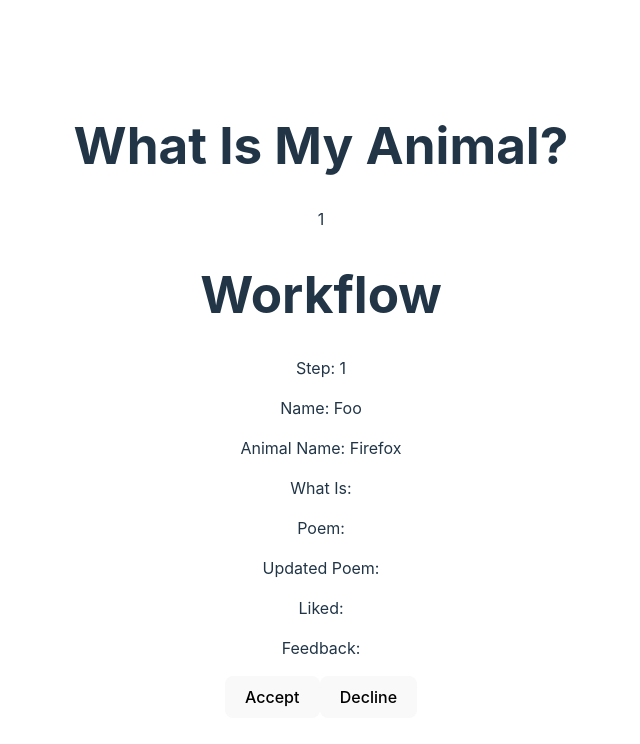
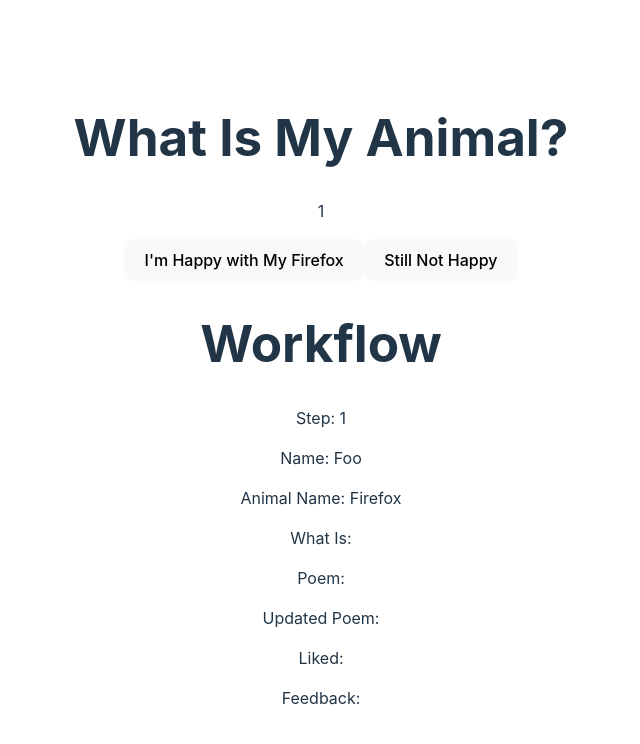
Before and after one commit to jeremyrdavis/spiritanimal-reactjs, a React (Vite) app: page / in a window 1280 px wide. Both pictures are taken after a click on the button "Get My Spirit Animal!". Shown: the top 744 px of the page, without its empty margins (319-959 px from the left). Built offline with nearby package versions, Linux system fonts and the light colour scheme.

Commit message:
first steps are working

```diff
--- a/src/SpiritAnimalApp.jsx
+++ b/src/SpiritAnimalApp.jsx
@@ -15,10 +15,6 @@ function SpiritAnimalApp() {
         feedback: null
     });
 
-    // const getAnimalName = (event) => {
-    //    event.preventDefault();
-    //    setWorkflow({...workflow, name: 'Foo', step: workflow.step + 1 });
-    // }
     const getSpiritAnimal = useCallback((e) => {
         setWorkflow({...workflow, name: 'Foo', animalName: 'Firefox', step: workflow.step + 1 });
     }, [workflow]);
@@ -43,14 +39,18 @@ function SpiritAnimalApp() {
         setWorkflow({...workflow, liked: true });
     }, [workflow]);
 
-    const myFunction = () => {
-        alert("Hi");
+    const callbacks = {
+        getSpiritAnimal,
+        getPoem,
+        addToPoem,
+        submitFeedback,
+        nextStep,
+        handleLike
     }
-
 
     return (
         <>
-            <WorkflowForm workflow={workflow} handleClick={getSpiritAnimal} handleLike={handleLike}/>
+            <WorkflowForm workflow={workflow} callbacks={callbacks} />
         </>
     )
 }
--- a/src/components/SpiritAnimalForm0.jsx
+++ b/src/components/SpiritAnimalForm0.jsx
@@ -1,28 +1,28 @@
 import React from "react";
 
-const WorkflowForm = ({workflow, handleClick, handleLike}) => {
+const WorkflowForm = ({workflow, callbacks}) => {
     if(workflow.step === 0) {
         return(
             <>
-                <WorkflowForm00 workflow={workflow} handleClick={handleClick} handleLike={handleLike} />
+                <WorkflowForm00 workflow={workflow} handleClick={callbacks.getSpiritAnimal} handleLike={callbacks.handleLike} />
             </>
         );
     }else if(workflow.step === 1){
         return(
             <>
-                <WorkflowForm01 workflow={workflow} handleClick={handleClick} />
+                <WorkflowForm01 workflow={workflow} handleClick={callbacks.getPoem} handleLike={callbacks.handleLike} />
             </>
         );
     }else if(workflow.step === 2){
         return(
             <>
-                <WorkflowForm02 workflow={workflow} handleClick={handleClick} />
+                <WorkflowForm02 workflow={workflow} handleClick={callbacks.addToPoem} handleLike={callbacks.handleLike} />
             </>
         );
     }else if(workflow.step === 3){
         return(
             <>
-                <WorkflowForm03 workflow={workflow} handleClick={handleClick} />
+                <WorkflowForm03 workflow={workflow} handleClick={callbacks.submitFeedback} />
             </>
         );
     }else if(workflow.step === 4 ){
@@ -70,14 +70,14 @@ const WorkflowForm00 = ({ workflow, handleClick }) => {
     );
 }
 
-const WorkflowForm01 = ({workflow, handleClick}) => {
+const WorkflowForm01 = ({workflow, handleClick, handleLike}) => {
     return (
             <div>
                 <h1>What Is My Animal?</h1>
                 <p>{workflow.step}</p>
+                <button onClick={handleLike}>I'm Happy with My {workflow.animalName}</button>
+                <button onClick={handleClick}>Still Not Happy</button>
                 <WorkflowDisplay workflow={workflow} />
-                <button onClick={handleClick}>Accept</button>
-                <button onClick={handleClick}>Decline</button>
             </div>
     );
 }
@@ -89,6 +89,7 @@ const WorkflowForm02 = ({workflow, handleClick}) => {
             <p>{workflow.step}</p>
             <button onClick={handleClick}>Accept</button>
             <button onClick={handleClick}>Decline</button>
+            <WorkflowDisplay workflow={workflow} />
         </div>
     );
 }
@@ -100,6 +101,7 @@ const WorkflowForm03 = ({workflow, handleClick}) => {
             <p>{workflow.step}</p>
             <button onClick={handleClick}>Accept</button>
             <button onClick={handleClick}>Decline</button>
+            <WorkflowDisplay workflow={workflow} />
         </div>
     );
 }
@@ -113,6 +115,7 @@ const WorkflowForm04 = ({workflow, handleClick}) => {
                 <input type={"text"} name={"feedback"} />
                 <button onClick={handleClick}>Submit Feedback</button>
             </form>
+            <WorkflowDisplay workflow={workflow} />
         </div>
     );
 }
```
